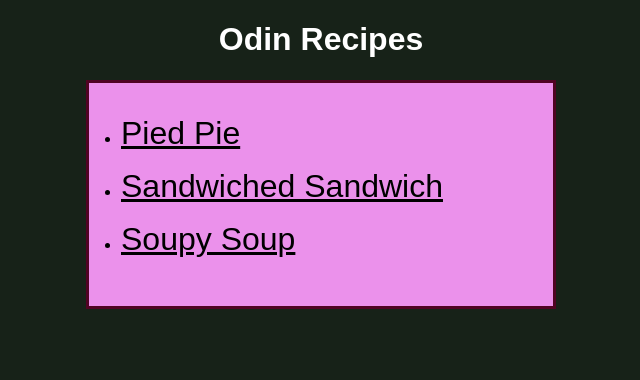
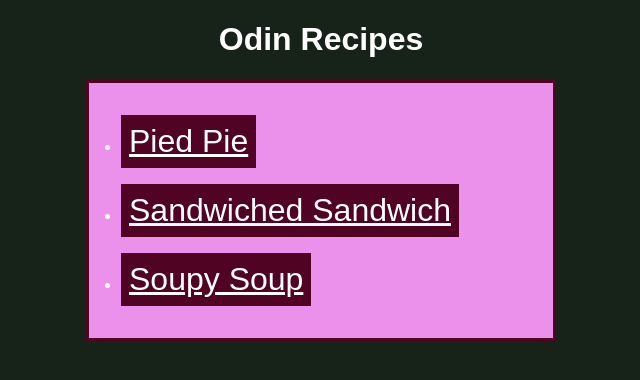
Before and after one commit to jisu-usij/odin-recipes, a plain HTML site: page index.html in a window 1280 px wide. Shown: the whole page, without its empty margins (319-959 px from the left). Drawn offline with Linux system fonts and the light colour scheme.

Commit message:
Modify styling

```diff
--- a/css/styles.css
+++ b/css/styles.css
@@ -5,8 +5,11 @@ html {
 }
 
 a {
-  color: black;
+  color: white;
   font-size: 32px;
+  background-color:#500323;
+  display: inline-block;
+  padding: 8px;
 }
 
 h1 {
@@ -18,7 +21,7 @@ ul {
   margin: 12px auto;
   background-color: #eb91eb;
   padding: 32px;
-  color: black;
+  padding-bottom: 16px;
   border: #500323 solid;
 }
 
```
